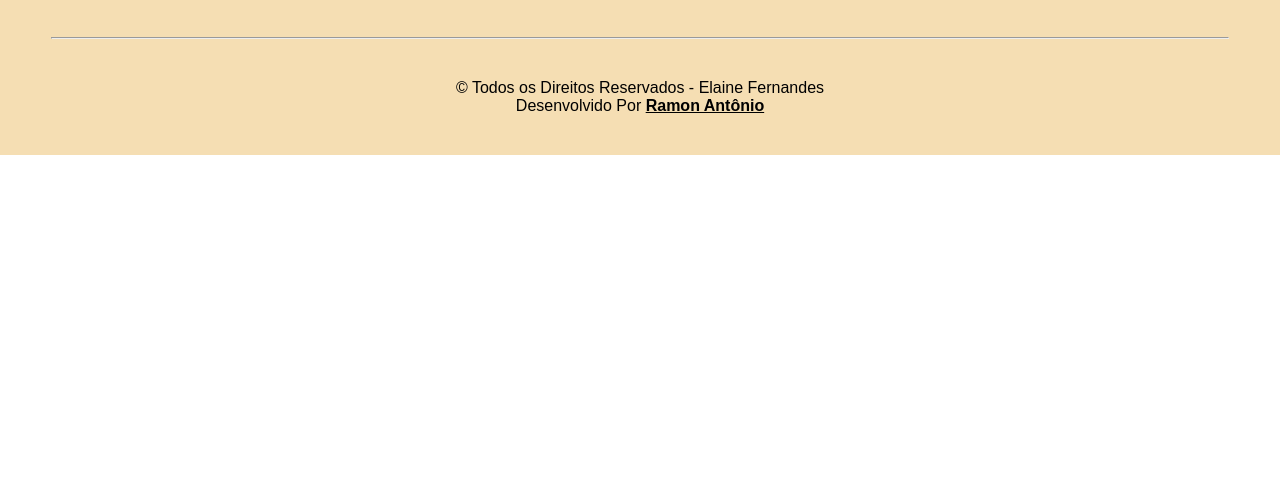
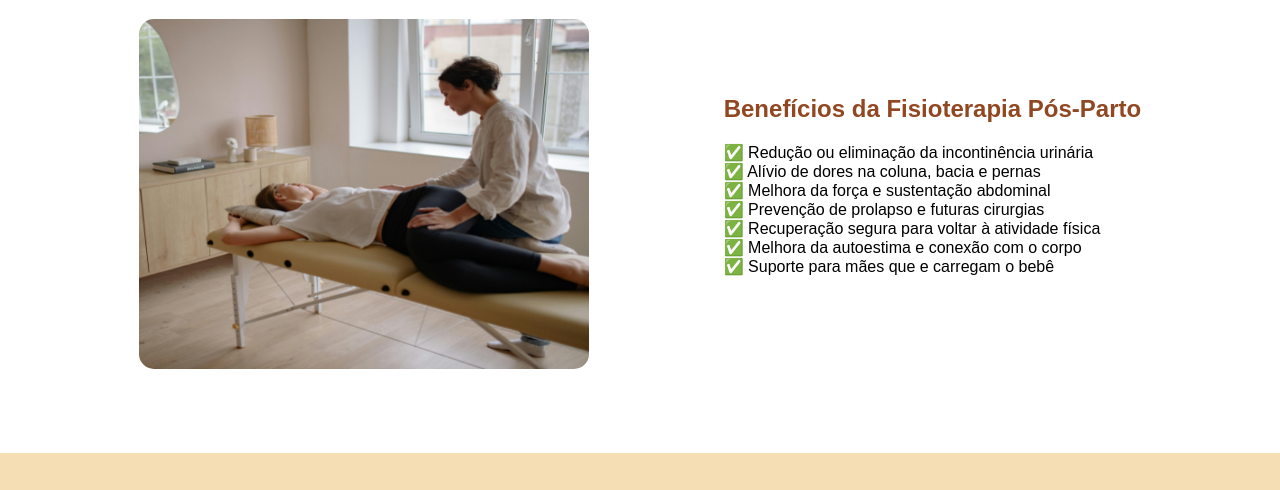
Before and after one commit to ramonsantonio/eliane-fiso, a plain HTML site: page parto.html in a window 1280 px wide. Shown: the part 1783-2273 px from the top of the page. Before the commit the page ends 1938 px from the top, so only its background shows below. Drawn offline with Linux system fonts and the light colour scheme.

Commit message:
Pós-parto concluído

```diff
--- a/parto.html
+++ b/parto.html
@@ -142,6 +142,32 @@
                 </div>
             </div>
         </section>
+
+        <section class="red">
+            <div class="flex">
+
+                <div class="red-img">
+                    <img src="images/parto/red.png" alt="">
+                </div>
+
+                <div class="conteudo">
+                    <h2 class="red-titulo">
+                        Benefícios da Fisioterapia Pós-Parto
+                    </h2>
+
+                    <p class="red-sub">
+                        ✅ Redução ou eliminação da incontinência urinária<br>
+                        ✅ Alívio de dores na coluna, bacia e pernas<br>
+                        ✅ Melhora da força e sustentação abdominal<br>
+                        ✅ Prevenção de prolapso e futuras cirurgias<br>
+                        ✅ Recuperação segura para voltar à atividade física<br>
+                        ✅ Melhora da autoestima e conexão com o corpo<br>
+                        ✅ Suporte para mães que e carregam o bebê
+                    </p>
+                </div>
+
+            </div>
+        </section>
     </main>
 
     <footer>
--- a/style-parto.css
+++ b/style-parto.css
@@ -102,7 +102,7 @@ header .flex {
 /*cafe*/
 
 .cafe {
-    padding: 40px 4px;
+    padding: 80px 4px;
     background-color: #F38321;
     color: white;
 }
@@ -117,10 +117,41 @@ header .flex {
 }
 
 .cafe-img img {
-    width: 350px;
-    height: 250px;
+    width: 450px;
+    height: 350px;
     border-radius: 15px;
 }
+
+/*red*/
+.red {
+    padding: 80px 4px;
+}
+
+.red-titulo {
+    text-align: center;
+    color: #914822;
+    margin-bottom: 20px;
+}
+
+.red .flex {
+    justify-content: space-evenly;
+    align-items: center;
+}
+
+.red-sub {
+    margin-bottom: 20px;
+}
+
+.red-img {
+    text-align: center;
+}
+
+.red-img img {
+    border-radius: 15px;
+    width: 450px;
+    height: 350px;
+}
+
 
 
 /* rodape */
@@ -207,6 +238,20 @@ hr {
         margin-top: 30px;
     }
 
+    .cafe-img img {
+        width: 350px;
+        height: 250px;
+    }
+
+    .red .flex {
+        flex-direction: column-reverse;
+    }
+
+    .red-img img {
+        width: 350px;
+        height: 250px;
+    }
+
     .rodape .flex {
         display: block;
         text-align: center;
```
Also changed, not shown: images/parto/red.png (added).
